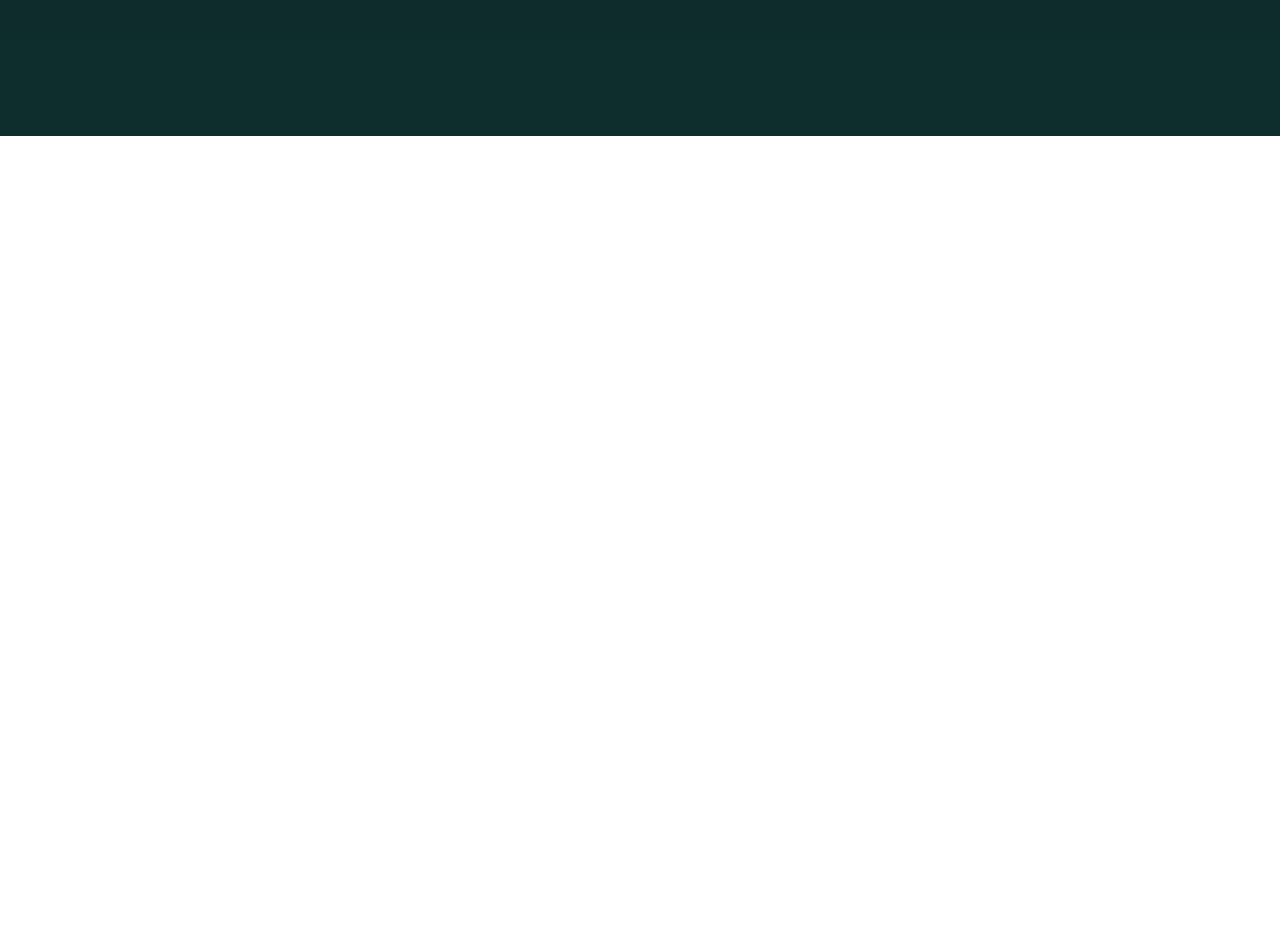
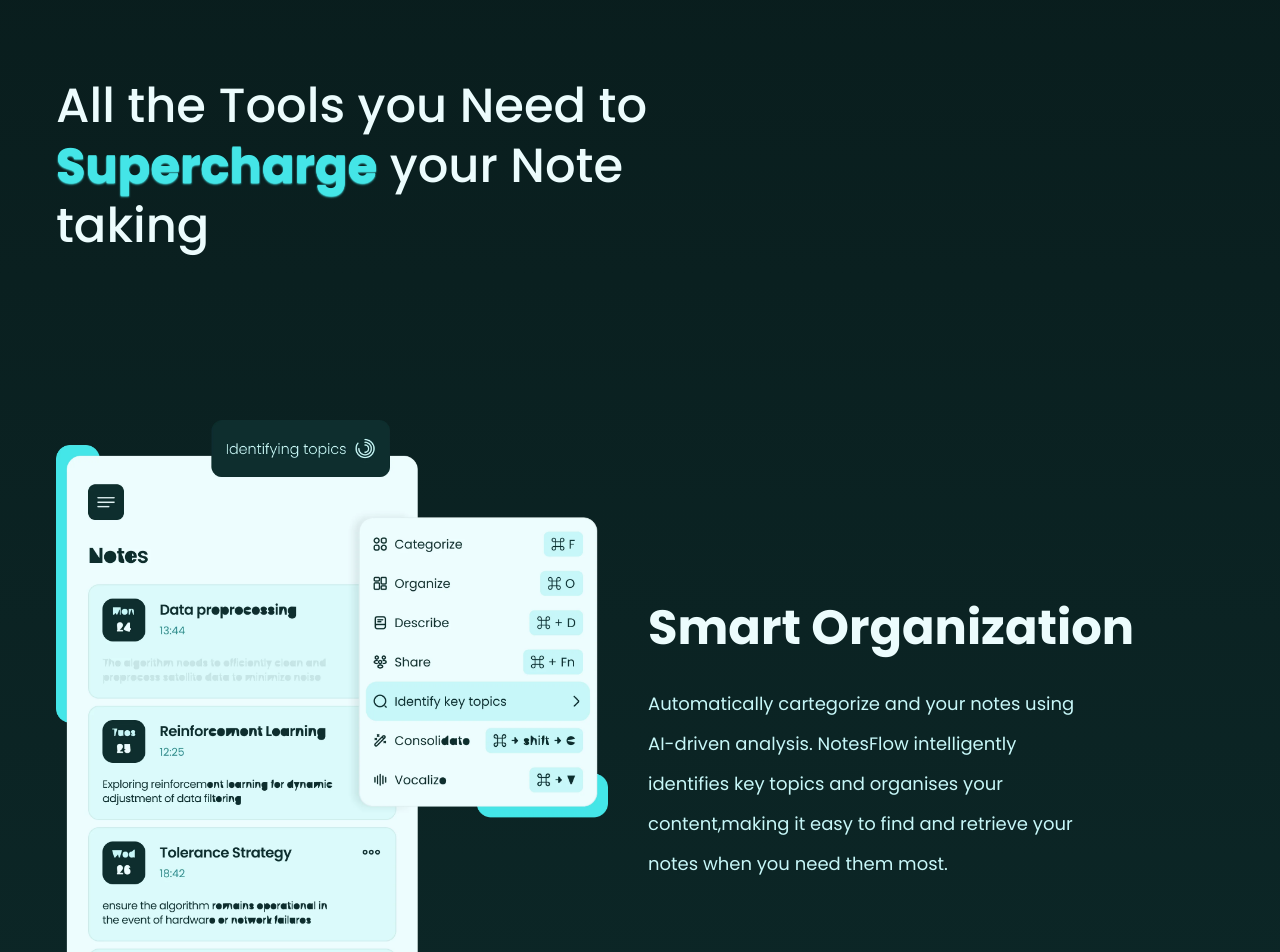
Before and after one commit to addyjerry/NoteFlow-web, a React (Vite) app: page / in a window 1280 px wide. Shown: the part 1340-2292 px from the top of the page. Before the commit the page ends 1476 px from the top, so only its background shows below. Built offline with nearby package versions, Linux system fonts and the light colour scheme; a web font is replaced by a local one.

Commit message:
desktop version for organisation branch

```diff
--- a/src/App.jsx
+++ b/src/App.jsx
@@ -2,6 +2,7 @@ import React from "react";
 import Header from "./components/Header";
 import HeroSection from "./components/HeroSection";
 import Organizations from "./components/Organizations";
+import ToolSection from "./components/ToolSection";
 
 function App() {
   return (
@@ -9,6 +10,7 @@ function App() {
       <Header />
       <HeroSection />
       <Organizations />
+      <ToolSection />
     </>
   );
 }
--- /dev/null
+++ b/src/components/ToolSection.jsx
@@ -0,0 +1,47 @@
+import React from "react";
+import Notestool from "../assets/images/Smart.webp";
+
+import Reminder from "../assets/images/Reminder.webp";
+const ToolSection = () => {
+  return (
+    <section className="block">
+      <p className="font-medium text-5xl/15 w-2xl py-1 items-center">
+        All the Tools you Need to{" "}
+        <b className="text-[#44e5e7]/100 text-shadow-sm text-shadow-[#44e5e7]">
+          Supercharge
+        </b>{" "}
+        your Note taking
+      </p>
+      <div className="flex pt-40 gap-10 ">
+        <div>
+          <img src={Notestool} alt="Notestool" />
+        </div>
+        <div className="py-45">
+          <h2 className="font-bold text-5xl w-xl py-1">Smart Organization</h2>
+          <p className="text-lg/10 text-[rgba(199,247,248,1)] font-300 w-md py-7">
+            Automatically cartegorize and your notes using AI-driven analysis.
+            NotesFlow intelligently identifies key topics and organises your
+            content,making it easy to find and retrieve your notes when you need
+            them most.
+          </p>
+        </div>
+      </div>
+      <div className="flex  gap-10 ">
+        <div className="py-50">
+          <h2 className="font-bold text-5xl w-xl py-1">Contextual Reminders</h2>
+          <p className="text-lg/10 text-[rgba(199,247,248,1)] font-300 w-md py-7">
+            Stay on top of important tasks with AI-powered reminders that adapt
+            to the context of your notes. Noteflow recognizes deadlines,follow
+            ups and key actions from your notes and sends timely alert to ensure
+            nothing slips through the cracks
+          </p>
+        </div>
+        <div>
+          <img src={Reminder} alt="Reminder" />
+        </div>
+      </div>
+    </section>
+  );
+};
+
+export default ToolSection;
```
Also changed, not shown: src/assets/images/Reminder.webp (renamed from src/assets/images/Contextual-notes.webp), src/assets/images/Smart.webp (renamed from src/assets/images/Smart Organization.webp).
